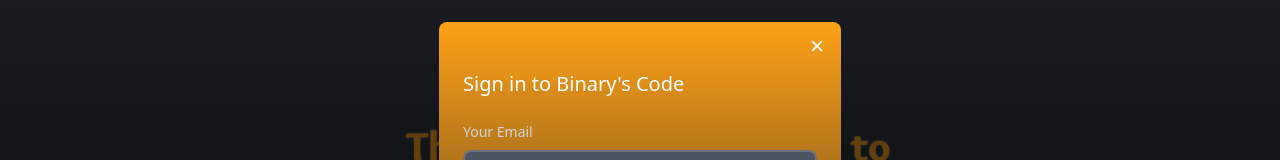
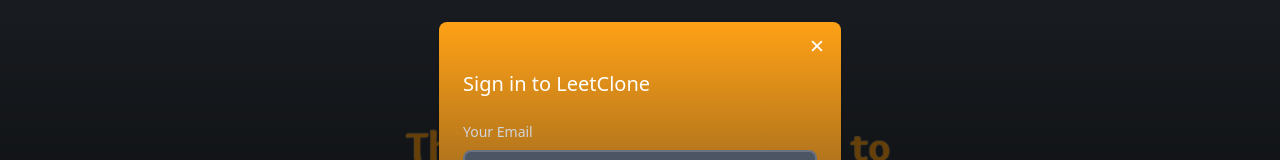
Before and after one commit to manishbhagat246/Code_Here, a Next.js app: page /auth in a window 1280 px wide. Both pictures are taken after a click on the button "Sign In". Shown: the part 160-320 px from the top of the page. Built offline with nearby package versions, Linux system fonts and the light colour scheme; no server answers.

Commit message:
some changes done

```diff
--- a/src/components/Modals/Login.tsx
+++ b/src/components/Modals/Login.tsx
@@ -1,32 +1,19 @@
-import { authModalState } from '@/atoms/authModalAtom';
-import { auth } from '@/firebase/firebase';
-import React from 'react';
-import { useSetRecoilState } from 'recoil';
+import { authModalState } from "@/atoms/authModalAtom";
+import { auth } from "@/firebase/firebase";
+import { useRouter } from "next/router";
+import React, { useEffect, useState } from "react";
 import { useSignInWithEmailAndPassword } from "react-firebase-hooks/auth";
-import { useEffect, useState } from "react";
-import router, { useRouter } from 'next/router';
-import { toast } from 'react-toastify';
-
-
-
-type LoginProps = {
-
-};
+import { useSetRecoilState } from "recoil";
+import { toast } from "react-toastify";
+type LoginProps = {};
 
 const Login: React.FC<LoginProps> = () => {
-	const setAuthModalState = useSetRecoilState(authModalState)
+	const setAuthModalState = useSetRecoilState(authModalState);
 	const handleClick = (type: "login" | "register" | "forgotPassword") => {
 		setAuthModalState((prev) => ({ ...prev, type }));
-
-};
-
-const [inputs, setInputs] =  useState({ email: "", password: "" });
-
-
-const [signInWithEmailAndPassword,
-	user,
-	loading,
-	error] = useSignInWithEmailAndPassword(auth);
+	};
+	const [inputs, setInputs] = useState({ email: "", password: "" });
+	const [signInWithEmailAndPassword, user, loading, error] = useSignInWithEmailAndPassword(auth);
 	const router = useRouter();
 	const handleInputChange = (e: React.ChangeEvent<HTMLInputElement>) => {
 		setInputs((prev) => ({ ...prev, [e.target.name]: e.target.value }));
@@ -40,24 +27,21 @@
 			if (!newUser) return;
 			router.push("/");
 		} catch (error: any) {
-			alert(error.message)
-			toast.error(error.message, { position: "top-center", autoClose: 3000, theme: "dark" });
+					toast.error(error.message, { position: "top-center", autoClose: 3000, theme: "dark" });
 		}
 	};
-	console.log(user, "user");
+
 	useEffect(() => {
-		if (error) toast.error(error.message, { position: "top-center", autoClose: 3000, theme: "dark" });
-	}, [error]);
-
-    return (
+		if (error) toast.error(error.message, { position: "top-center", autoClose: 3000, theme: "dark" });	}, [error]);
+	return (
 		<form className='space-y-6 px-6 pb-4' onSubmit={handleLogin}>
-			<h3 className='text-xl font-medium text-white'>Sign in to Binary's Code</h3>
+			<h3 className='text-xl font-medium text-white'>Sign in to LeetClone</h3>
 			<div>
 				<label htmlFor='email' className='text-sm font-medium block mb-2 text-gray-300'>
 					Your Email
 				</label>
 				<input
-				onChange={handleInputChange}
+					onChange={handleInputChange}
 					type='email'
 					name='email'
 					id='email'
@@ -73,7 +57,7 @@
 					Your Password
 				</label>
 				<input
-				onChange={handleInputChange}
+					onChange={handleInputChange}
 					type='password'
 					name='password'
 					id='password'
@@ -106,5 +90,5 @@
 			</div>
 		</form>
 	);
-}
+};
 export default Login;
```
